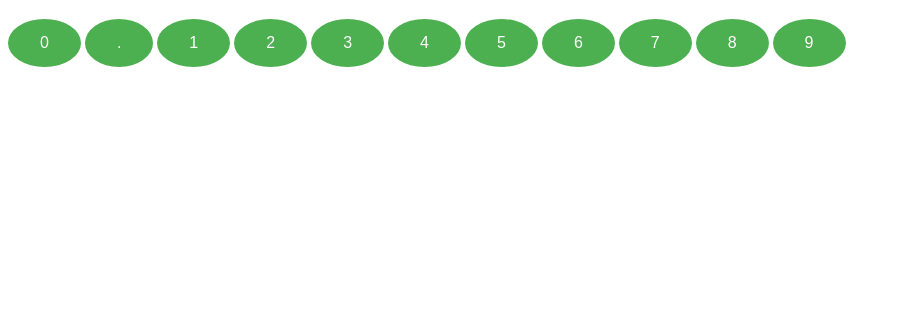
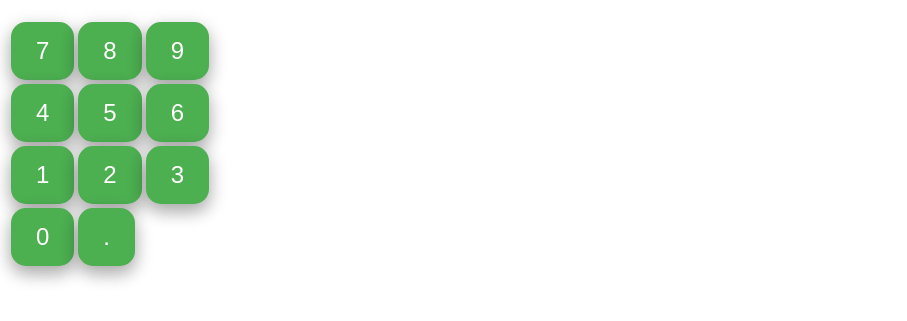
Before and after one commit to bonnratha/Notess, a plain HTML site: page CalculatorWebPage/version1/index.html in a window 1280 px wide. Shown: the part 61-382 px from the top of the page, without its empty margins (0-907 px from the left). Drawn offline with Linux system fonts and the light colour scheme.

Commit message:
updates CSS

```diff
--- a/CalculatorWebPage/version1/index.html
+++ b/CalculatorWebPage/version1/index.html
@@ -9,21 +9,36 @@
 </head>
 <body>
   <h1>Welcome</h1>
-  <div class="inputResultPane"></div>
-  <div class="AdvancedCal"></div>
-  <div class="operatorOptions"></div>
-  <div class="numberPads">
-    <button class='numButton' id='num0'>0</button>
-    <button class='numButton' id='num.'>.</button>
-    <button class='numButton' id='num1'>1</button>
-    <button class='numButton'  id='num2'>2</button>
-    <button class='numButton' id='num3'>3</button>
-    <button class='numButton' id='num4'>4</button>
-    <button class='numButton' id='num5'>5</button>
-    <button class='numButton' id='num6'>6</button>
-    <button class='numButton' id='num7'>7</button>
-    <button class='numButton' id='num8'>8</button>
-    <button class='numButton' id='num9'>9</button>
+  <table class="CalculatorWhole">
+    <tbody>
+      <tr>
+        <td><button class='numButton' id='num7'>7</button></td>
+        <td><button class='numButton' id='num8'>8</button></td>
+        <td><button class='numButton' id='num9'>9</button></td>
+      </tr>
+      <tr>
+        <td><button class='numButton' id='num4'>4</button></td>
+        <td><button class='numButton' id='num5'>5</button></td>
+        <td><button class='numButton' id='num6'>6</button></td>
+      </tr>
+      <tr>
+        <td><button class='numButton' id='num1'>1</button></td>
+        <td><button class='numButton'  id='num2'>2</button></td>
+        <td><button class='numButton' id='num3'>3</button></td>
+      </tr>
+      <tr>
+        <td><button class='numButton' id='num0'>0</button></td>
+        <td><button class='numButton' id='num.'>.</button></td>
+      </tr>
+    </tbody>
+  </table>
+
+
+
+
+
+
+
 
   </div>
 </body>
--- a/CalculatorWebPage/version1/style.css
+++ b/CalculatorWebPage/version1/style.css
@@ -1,12 +1,28 @@
+
+
+
 .numButton {
-    background-color: #4CAF50; /* Green */
-    border: none;
-    color: white;
-    padding: 15px 32px;
-    text-align: center;
-    text-decoration: none;
-    display: inline-block;
-    font-size: 16px;
-    border-radius: 50%;
-    border-width: 10px;
+  display: inline-block;
+ padding: 15px 25px;
+ font-size: 24px;
+ cursor: pointer;
+ text-align: center;
+ text-decoration: none;
+ outline: none;
+ color: #fff;
+ background-color: #4CAF50;
+ border: none;
+ border-radius: 15px;
+ box-shadow: 0 9px #999;
+box-shadow: 0 8px 16px 0 rgba(0,0,0,0.2), 0 6px 20px 0 rgba(0,0,0,0.19);
 }
+
+.numButton:hover {
+  box-shadow: 0 12px 16px 0 rgba(0,0,0,0.24),0 17px 50px 0 rgba(0,0,0,0.19);
+}
+
+.numButton:active {
+  background-color: #3e8e41;
+  box-shadow: 0 5px #666;
+  transform: translateY(4px);
+}
```
